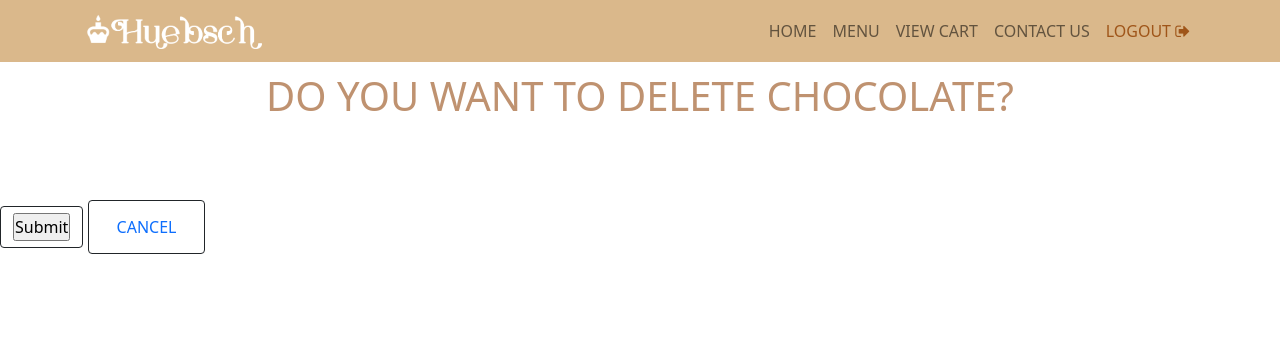
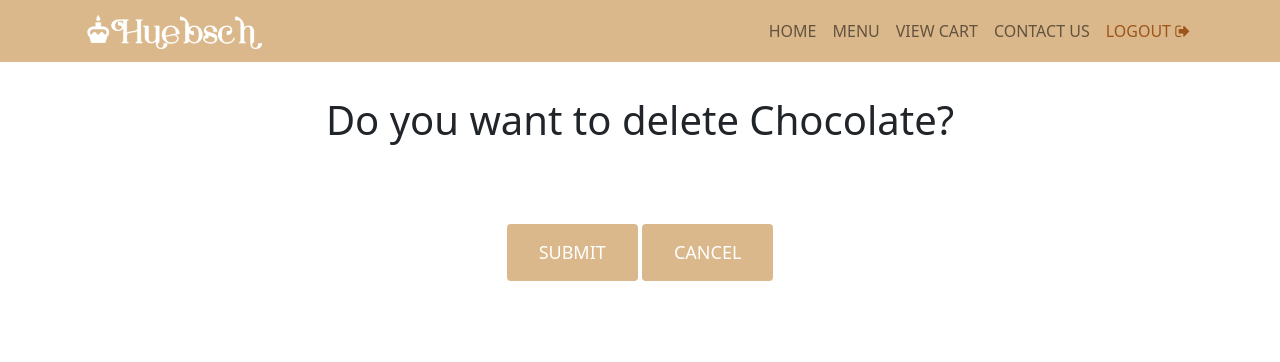
Before and after one commit to Lex-Coronel/cakeshop, a Django app: page /deleteItem/23 in a window 1280 px wide. Shown: the top 362 px of the page. Run offline with Django 3.2, Linux system fonts and the light colour scheme; a user stored in the database is signed in; data comes from the database, SQL or seed files in the repository; both versions use the stored data as it was after the commit.

Commit message:
frontend-adjustments

```diff
--- a/huebschbyjan/store/templates/store/cartpage.html
+++ b/huebschbyjan/store/templates/store/cartpage.html
@@ -43,9 +43,9 @@
                   </th>
                   <td class="border-0 align-middle">₱{{item.product.price|floatformat:2}}</td>
                   <td class="border-0 align-middle">
-                       <input type="number" class="form-control text-center" style="width: 80px;" value="{{item.quantity}}">
+                       <input type="number" class="form-control text-center" style="width: 80px;" value="{{item.quantity}}" readonly>
                   </td>
-                  <td class="border-0 align-middle"><a href="{% url 'deleteItem' item.id %}" style="color: #dab88b"><i class="fa fa-trash"></i></a></td>
+                  <td class="border-0 align-middle"><a href="{% url 'deleteItem' item.id %}" style="color: #dab88b; padding-left: 20px;"><i class="fa fa-trash"></i></a></td>
                 </tr>
                 <!-- Cart Item End -->
                 {% endfor %}
--- a/huebschbyjan/store/templates/store/deleteItem.html
+++ b/huebschbyjan/store/templates/store/deleteItem.html
@@ -1,20 +1,17 @@
 {% extends 'store/navbar-in.html' %}
 {% load static %}
 {% block content %}
-  <br>
-  <form method = "POST" action ="">
-    {% csrf_token %}
-  <div class="collectcontainer text-center py-5 mb-4">
-    <h1 class="collecthead fw-light text-uppercase">Do you want to delete {{order.product}}?</h1>
+
+<form method = "POST" action ="">
+  {% csrf_token %}
+  <div class="collectcontainer text-center py-5 mt-5 mb-4">
+    <h1 class="collecthead fw-light text-dark">Do you want to delete {{order.product}}?</h1>
   </div>
 
-  <button class="btn btn-outline-dark flex-shrink-0" type="button">
-    <input type="submit" name="delete">
-  </button>
-  <button href="{% url 'cartpage' %}" class="btn btn-outline-dark flex-shrink-0" type="button">
-    <a class="nav-link text-uppercase" href="{% url 'cartpage' %}">Cancel</a>
-
-  </button>
+  <div class="container text-center">
+    <input class="btn btn-outline-dark flex-shrink-0 text-uppercase" type="submit" name="delete">
+    <a class="nav-link text-uppercase btn btn-outline-dark flex-shrink-0 text-uppercase" href="{% url 'cartpage' %}">Cancel</a>
+  </div>
 </form>
 
 
--- a/huebschbyjan/store/templates/store/home.html
+++ b/huebschbyjan/store/templates/store/home.html
@@ -74,9 +74,9 @@
       <h3>Our Socials</h3>
       <p>Visit our page our contact us through our socials</p>
       <ul class="socials">
-	    <li><a href='#' target="_blank"><i class="fa fa-facebook"></i></a></li>
-	    <li><a href='#' target="_blank"><i class="fa fa-commenting"></i></a></li>
-	    <li><a href='#' target="_blank"><i class="fa fa-instagram"></i></a></li>
+	    <li><a href='https://www.facebook.com/huebschjan' target="_blank"><i class="fa fa-facebook"></i></a></li>
+	    <li><a href='https://www.messenger.com/t/108576834407584' target="_blank"><i class="fa fa-commenting"></i></a></li>
+	    <li><a href='https://instagram.com/huebsch_by_jan?igshid=YmMyMTA2M2Y=' target="_blank"><i class="fa fa-instagram"></i></a></li>
 	   </ul>
 	</div>
 	<div class="footer-bottom">
--- a/huebschbyjan/store/templates/store/item.html
+++ b/huebschbyjan/store/templates/store/item.html
@@ -8,7 +8,7 @@
 <section class="py-5">
     <div class="container px-4 px-lg-5 my-5">
         <div class="row gx-4 gx-lg-5 align-items-center">
-            <div class="col-md-6"><img class="card-img-top mb-5 mb-md-0" style="height: 600px" src="{{product_id.imageURL}}" alt="..." /></div>
+            <div class="col-md-6"><img class="card-img-top mb-5 mb-md-0" style="height: 600px; object-fit: cover;" src="{{product_id.imageURL}}" alt="..." /></div>
             <div class="col-md-6">
                 <div class="small mb-1 fst-italic">Huebsch by Jan Cake</div>
                 <h1 class="display-5 fw-bolder">{{product_id.name}}</h1>
```
Also changed, not shown: huebschbyjan/store/templates/store/index.html (+4 -4 lines), huebschbyjan/store/templates/store/menupage.html (+8 -8 lines), huebschbyjan/db.sqlite3.
